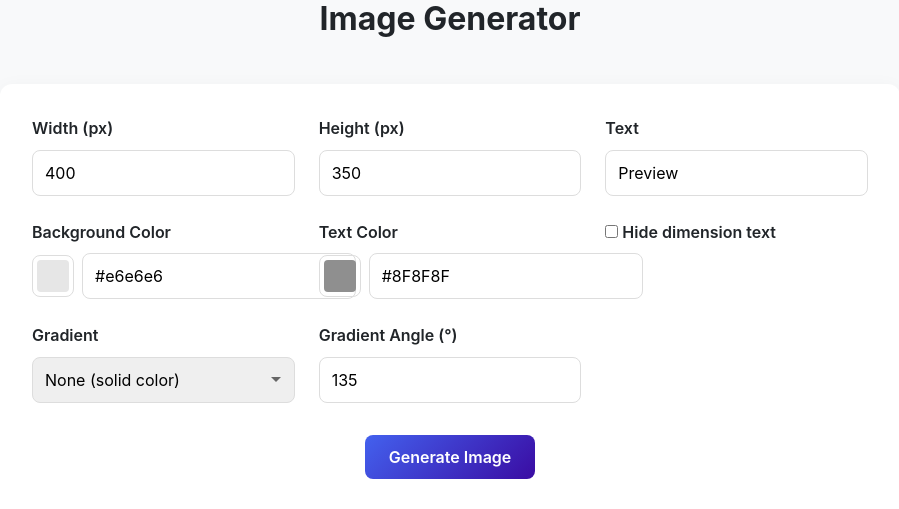
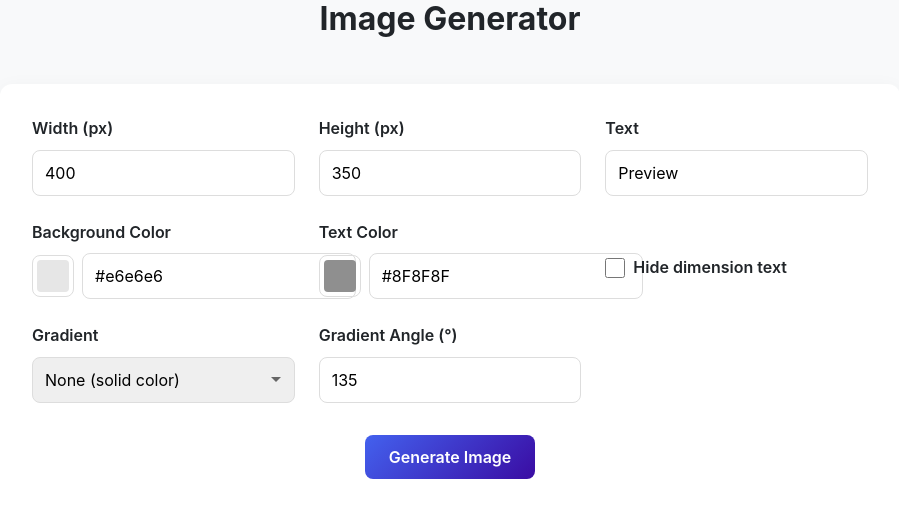
Before and after one commit to kylehayes/fpoimg, a Flask app: page / in a window 1280 px wide. Shown: the part 750-1259 px from the top of the page, without its empty margins (190-1089 px from the left). Run offline with Flask 3, Linux system fonts and the light colour scheme.

Commit message:
fix: checkbox styling and JS wiring for dims toggle

```diff
--- a/static/css/styles2.css
+++ b/static/css/styles2.css
@@ -127,6 +127,26 @@ nav a:hover {
 .control-group {
     display: flex;
     flex-direction: column;
+}
+
+.checkbox-group {
+    justify-content: flex-end;
+}
+
+.checkbox-group label {
+    display: flex;
+    align-items: center;
+    gap: 0.5rem;
+    cursor: pointer;
+    height: 46px;
+}
+
+.checkbox-group input[type="checkbox"] {
+    width: 20px;
+    height: 20px;
+    flex-shrink: 0;
+    cursor: pointer;
+    accent-color: #666;
 }
 
 .color-input-group {
--- a/static/scripts/main2.js
+++ b/static/scripts/main2.js
@@ -9,6 +9,7 @@ document.addEventListener('DOMContentLoaded', function() {
     const gradientColor1 = document.getElementById('gradient-color1');
     const gradientColor2 = document.getElementById('gradient-color2');
     const gradientAngle = document.getElementById('gradient-angle');
+    const hideDimsInput = document.getElementById('hide-dims');
     const generateBtn = document.getElementById('generate-btn');
     const previewImage = document.getElementById('preview-image');
     const urlDisplay = document.getElementById('url-display');
@@ -142,7 +143,13 @@ document.addEventListener('DOMContentLoaded', function() {
         previewFrame.style.width = `${width}px`;
         previewFrame.style.height = `${height}px`;
 
+        const hideDims = hideDimsInput && hideDimsInput.checked;
+
         let params = [`text=${encodeURIComponent(caption)}`, `text_color=${textColor}`];
+
+        if (hideDims) {
+            params.push('dims=false');
+        }
 
         if (gradient && gradient !== '') {
             if (gradient === 'custom') {
@@ -179,7 +186,3 @@ document.addEventListener('DOMContentLoaded', function() {
         });
     });
 });
-
-        });
-    });
-});
```
